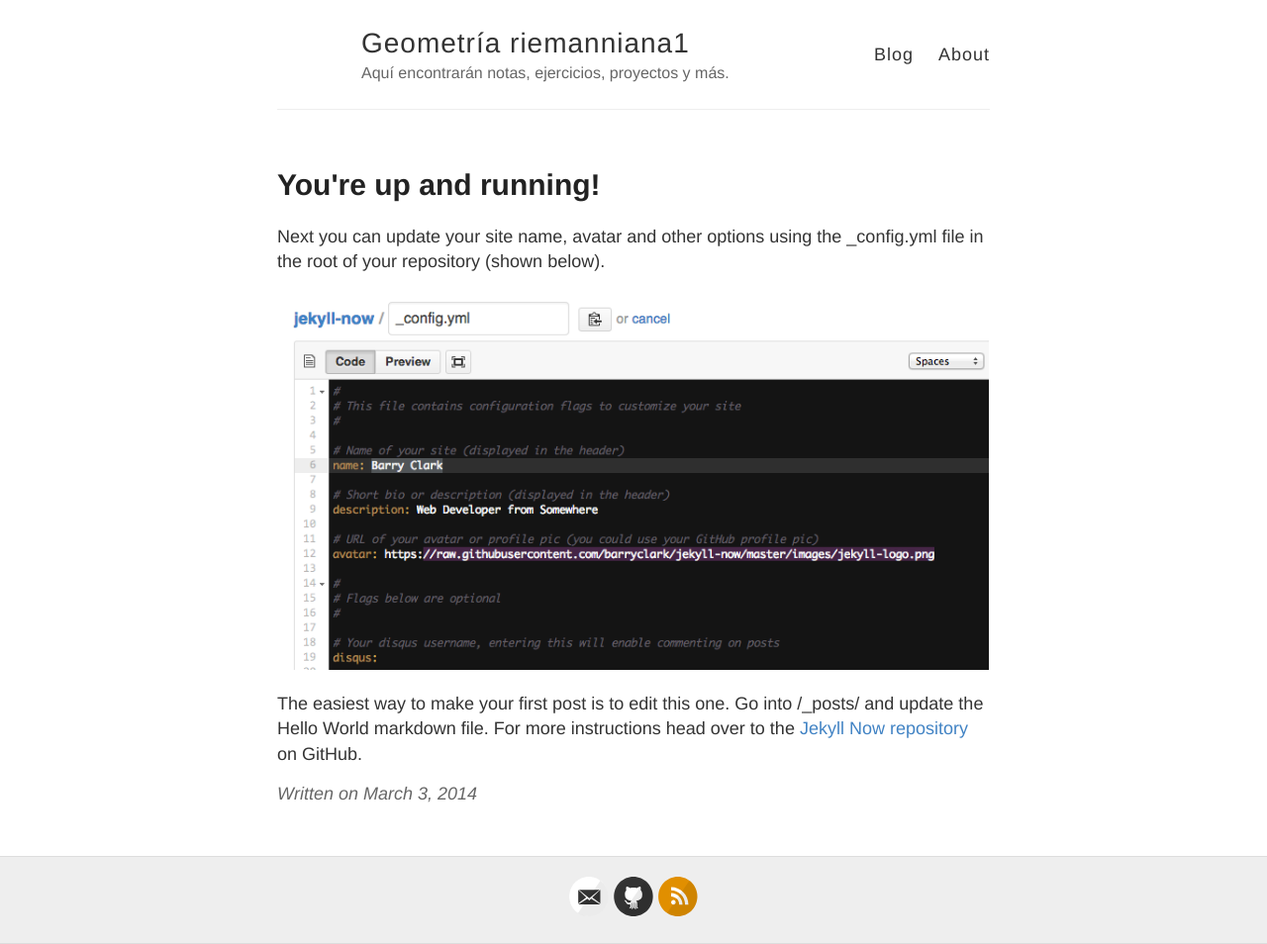
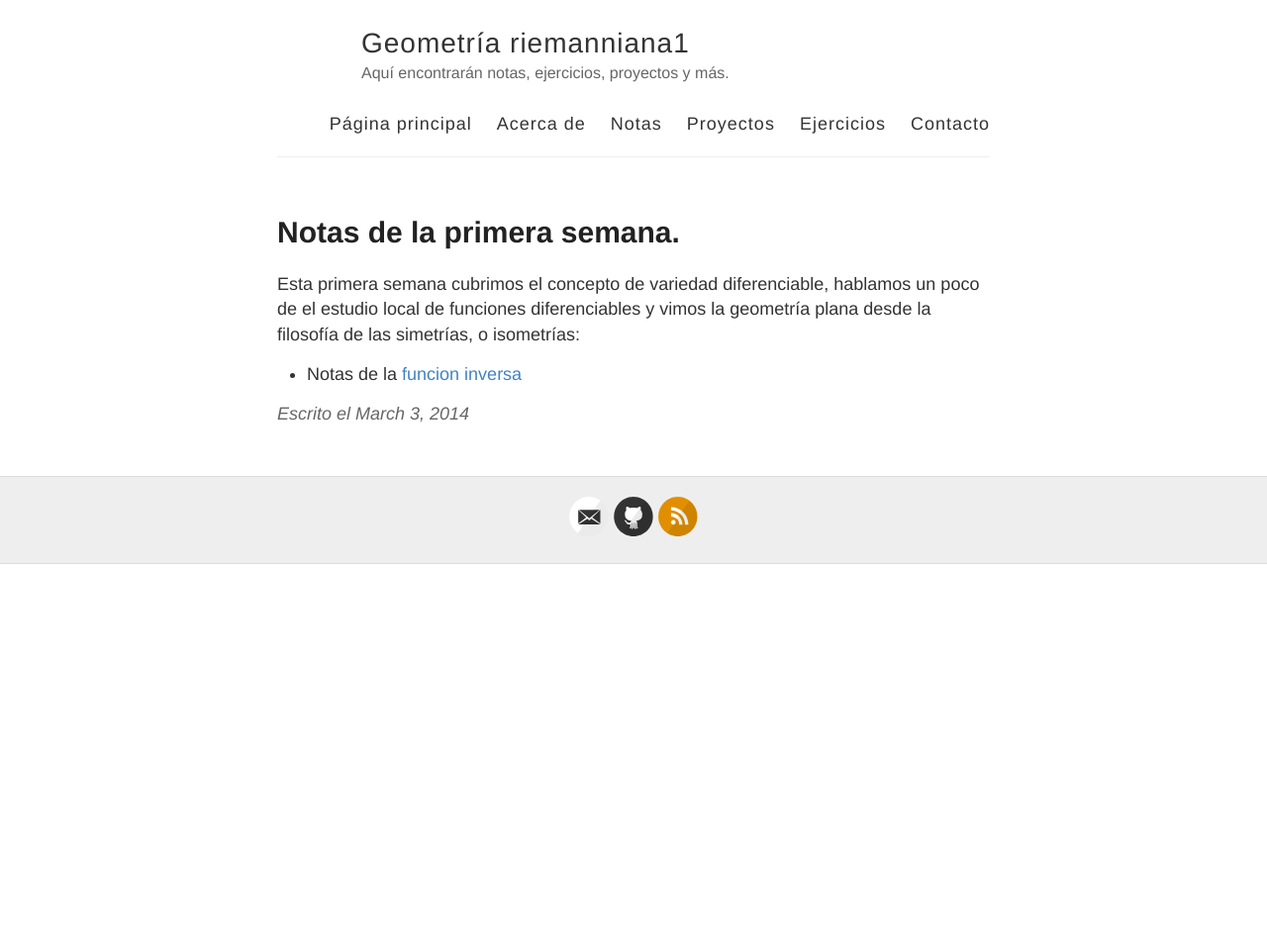
Before and after one commit to mbsantiago/riemanniana1, a Jekyll site: the page built from _posts/2014-3-3-Hello-World.md, in a window 1280 px wide. Shown: the whole page at 99% size. Built offline with Jekyll 4.4.1, drawn with Linux system fonts in a browser that asks for light colours; after the commit the page ends 900 px from its top, so only the background shows below that.

Commit message:
arreglando

```diff
--- a/_layouts/default.html
+++ b/_layouts/default.html
@@ -27,8 +27,12 @@
           </div>
 
           <nav>
-            <a href="{{ site.baseurl }}/">Blog</a>
-            <a href="{{ site.baseurl }}/about">About</a>
+            <a href="{{ site.baseurl }}/">Página principal</a>
+            <a href="{{ site.baseurl }}/calificacion">Acerca de</a>
+            <a href="{{ site.baseurl }}/notas">Notas</a>
+            <a href="{{ site.baseurl }}/proyectos">Proyectos</a>
+            <a href="{{ site.baseurl }}/ejercicios">Ejercicios</a>
+            <a href="{{ site.baseurl }}/contacto">Contacto</a>
           </nav>
         </header>
       </div>
--- a/_layouts/post.html
+++ b/_layouts/post.html
@@ -10,7 +10,7 @@ layout: default
   </div>
 
   <div class="date">
-    Written on {{ page.date | date: "%B %e, %Y" }}
+    Escrito el {{ page.date | date: "%B %e, %Y" }}
   </div>
 
   {% include disqus.html %}
--- a/_posts/2014-3-3-Hello-World.md
+++ b/_posts/2014-3-3-Hello-World.md
@@ -1,10 +1,10 @@
 ---
 layout: post
-title: You're up and running!
+title: Notas de la primera semana.
 ---
 
-Next you can update your site name, avatar and other options using the _config.yml file in the root of your repository (shown below).
+Esta primera semana cubrimos el concepto de variedad diferenciable, hablamos
+un poco de el estudio local de funciones diferenciables y vimos la geometría
+plana desde la filosofía de las simetrías, o isometrías:
 
-![_config.yml]({{ site.baseurl }}/images/config.png)
-
-The easiest way to make your first post is to edit this one. Go into /_posts/ and update the Hello World markdown file. For more instructions head over to the [Jekyll Now repository](https://github.com/barryclark/jekyll-now) on GitHub.
+* Notas de la [funcion inversa](notas/parcial1/funcion_implicita.pdf)
```
Also changed, not shown: contacto.md (added, +10 -0 lines), ejercicios.md (+4 -0 lines), notas.md (added, +12 -0 lines), proyectos.md (+4 -0 lines).
